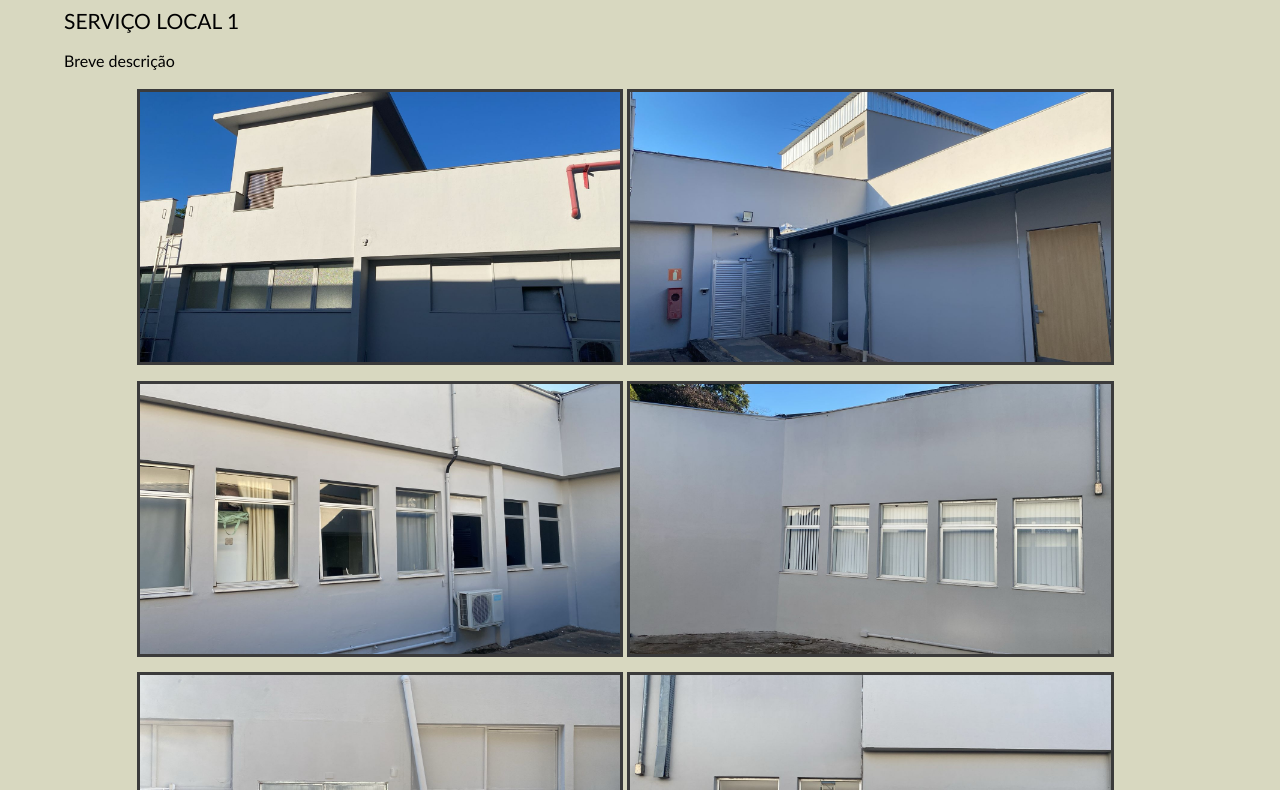
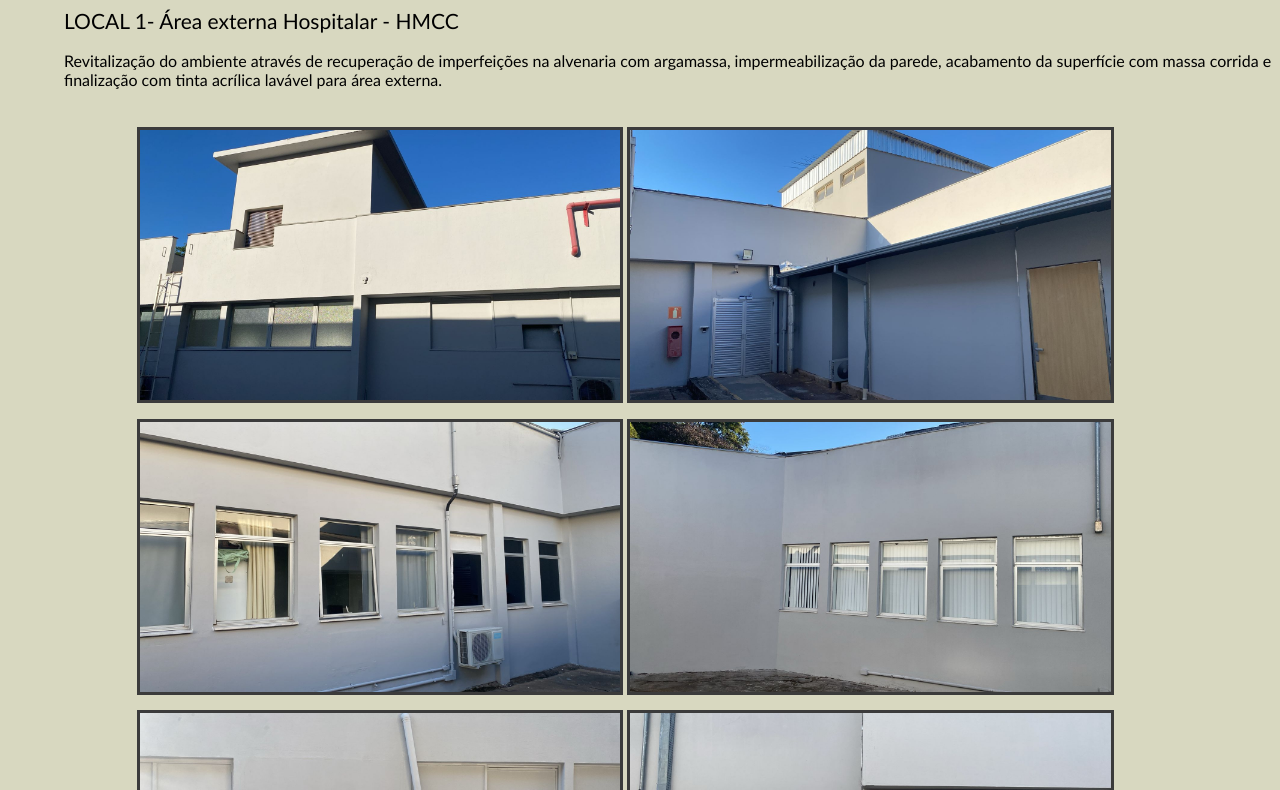
Before and after one commit to henriquewaichert/SiteASCEN, a plain HTML site: page Ascen/servico1.html in a window 1280 px wide. Shown: the part 174-964 px from the top of the page. Drawn offline with Linux system fonts and the light colour scheme.

Commit message:
Update servico1.html

```diff
--- a/Ascen/servico1.html
+++ b/Ascen/servico1.html
@@ -37,8 +37,9 @@
         <div class="container_servico">
             <div class="container_servicoimg">
                 <h2 class="h2_servicos">SERVIÇOS</h2>
-                <p class="servico_1"> SERVIÇO LOCAL 1</p>
-                <p>Breve descrição</p>
+                <p class="servico_1">LOCAL 1- Área externa Hospitalar - HMCC</p>
+                <p>Revitalização do ambiente através de recuperação de imperfeições na alvenaria com argamassa, impermeabilização da parede, acabamento da superfície com massa corrida e finalização com tinta acrílica lavável para área externa.</p>
+                <br>
                 <br>
                 <div class="container_servicoimg">
                     <a href="/servicos.html" class="img_servico_link_voltar">
```
